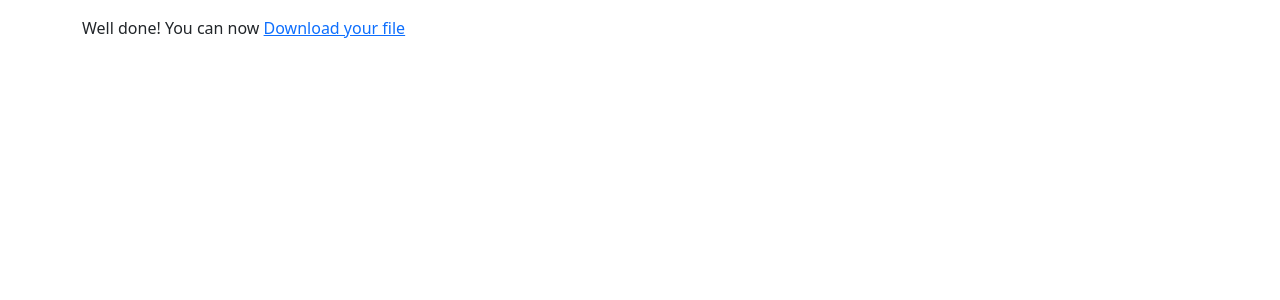
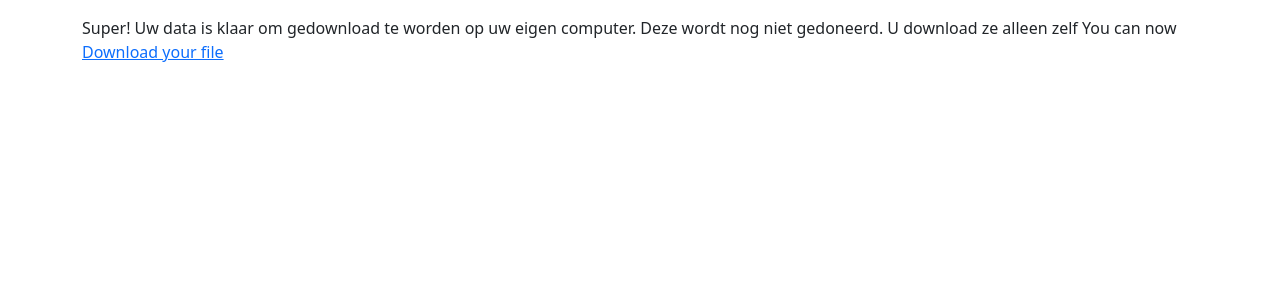
Before and after one commit to jettruigrok/donapp, a Flask app: page /download/1 in a window 1280 px wide. Shown: the top 300 px of the page. Run offline with Flask 2, Linux system fonts and the light colour scheme.

Commit message:
Update download.html

```diff
--- a/donapp/templates/download.html
+++ b/donapp/templates/download.html
@@ -1,5 +1,7 @@
 {% extends "base.html" %}
 
 {% block content %}
-Well done! You can now <a href="/downloadfile/{{id}}">Download your file</a>
+Super! Uw data is klaar om gedownload te worden op uw eigen computer.
+Deze wordt nog niet gedoneerd. U download ze alleen zelf
+You can now <a href="/downloadfile/{{id}}">Download your file</a>
 {% endblock %}
```
